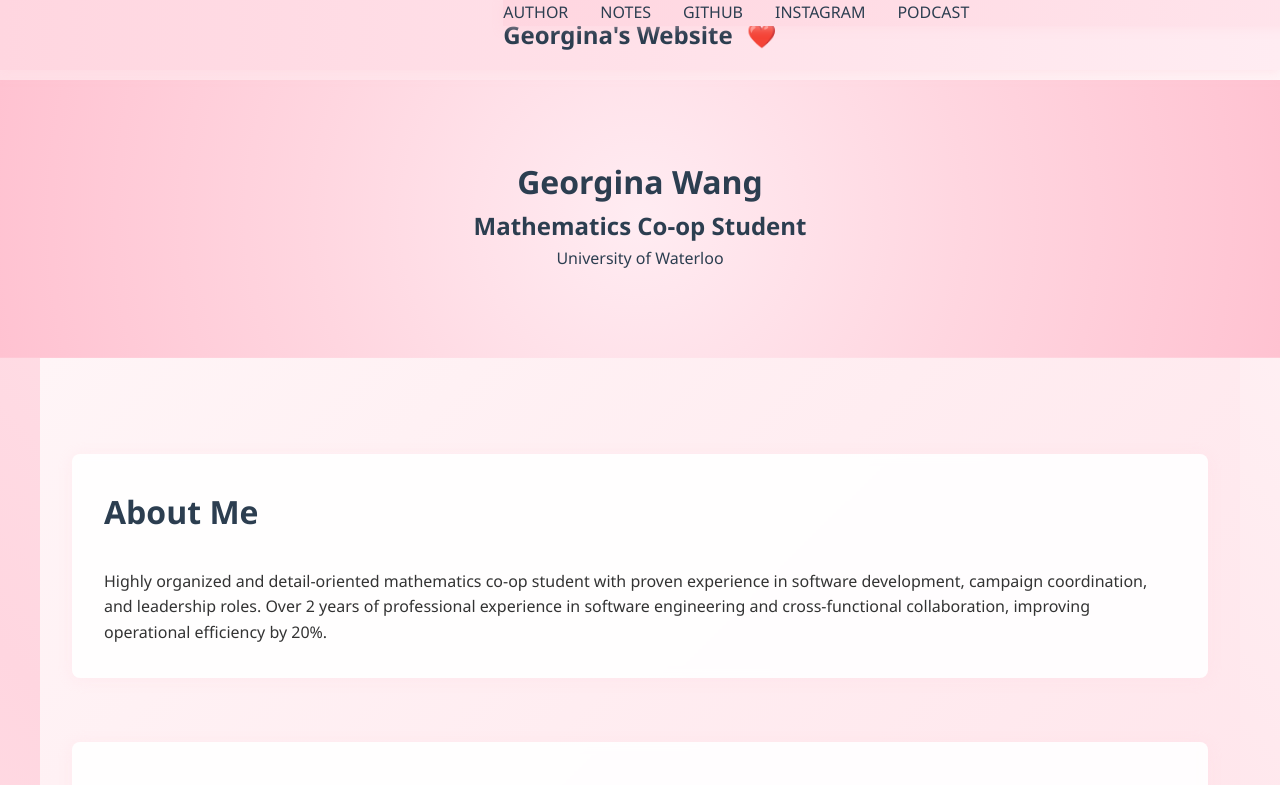
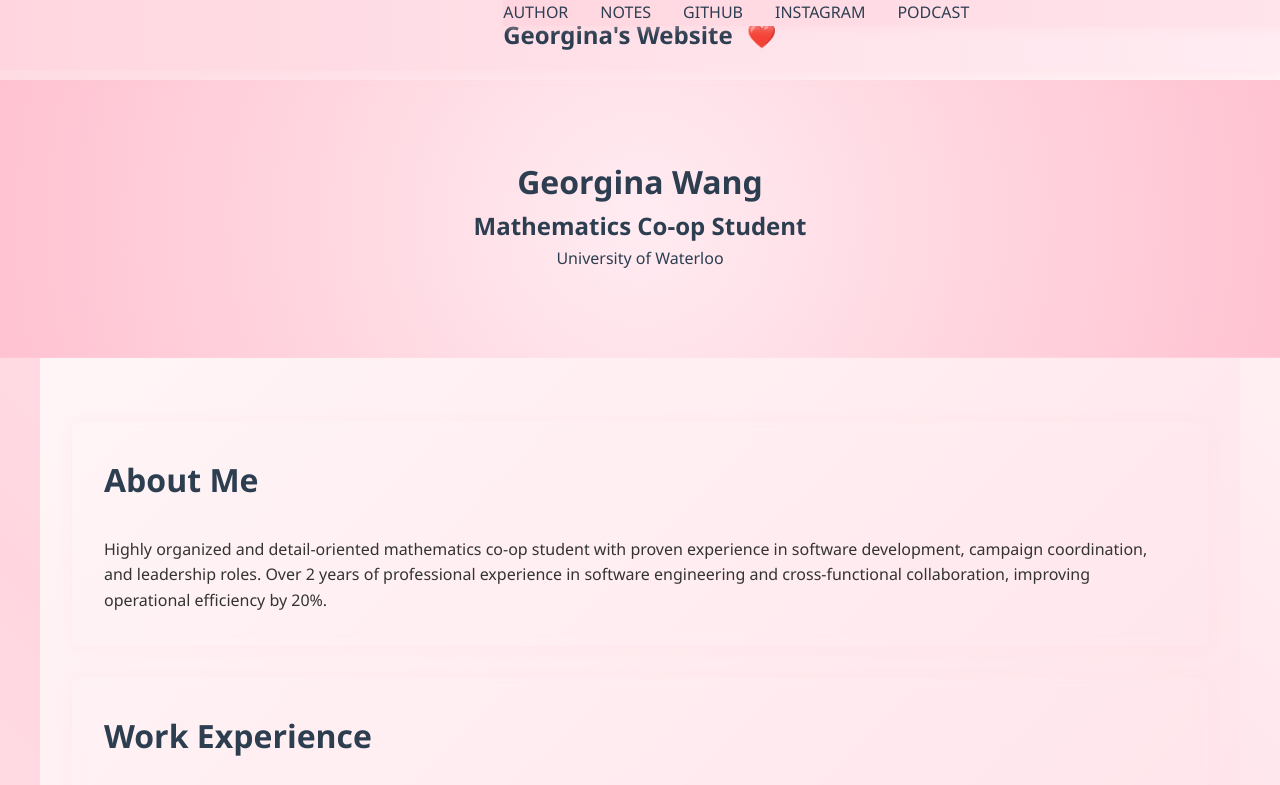
Before and after one commit to GeorginaTaylorsVersion/Georginas_Website, a Next.js app: page / in a window 1280 px wide. Shown: the top 785 px of the page. Built offline with nearby package versions, Linux system fonts and the light colour scheme.

Commit message:
Update styles.css

```diff
--- a/public/personal-website/styles.css
+++ b/public/personal-website/styles.css
@@ -119,9 +119,8 @@ main {
 }
 
 section {
-    margin: 4rem 0;
+    margin: 2rem 0;
     padding: 2rem;
-    background-color: rgba(255, 255, 255, 0.9);
     border-radius: 8px;
     box-shadow: 0 2px 15px rgba(255, 214, 224, 0.3);
     backdrop-filter: blur(5px);
```
